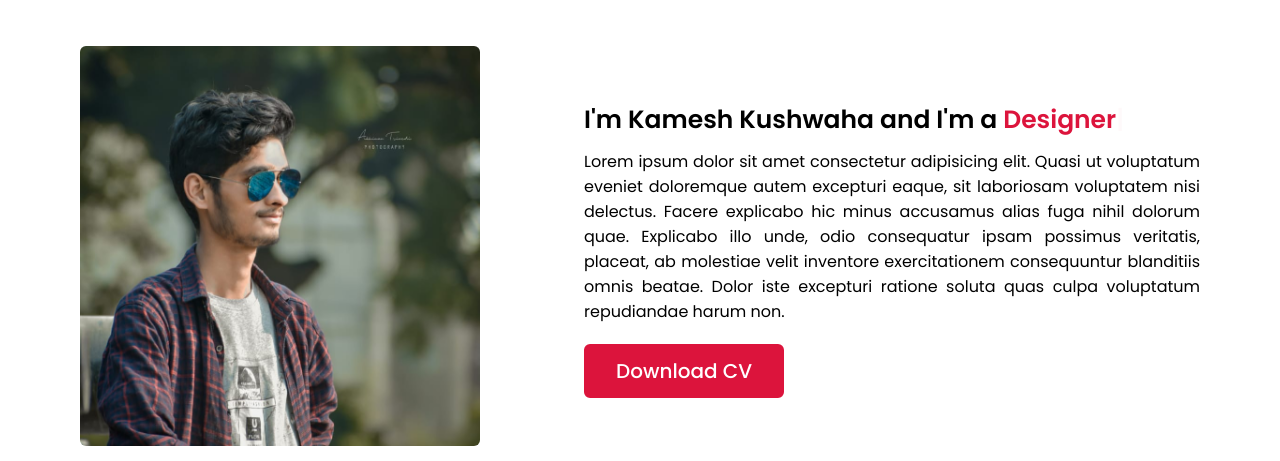
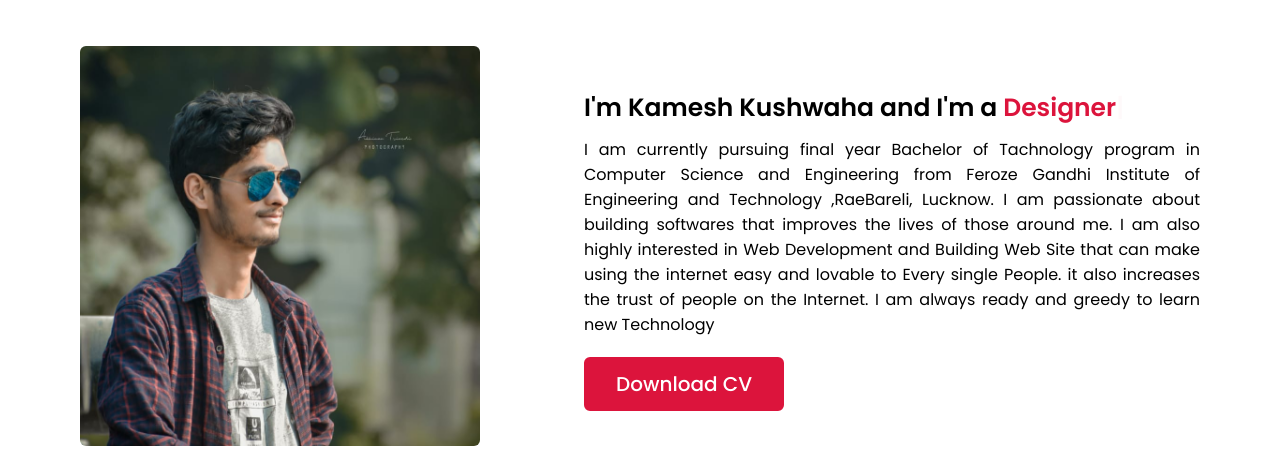
Before and after one commit to kameshkushwaha/ryzotech.io, a plain HTML site: page index.html in a window 1280 px wide. Shown: the part 980-1441 px from the top of the page. Drawn offline with nearby package versions, Linux system fonts and the light colour scheme.

Commit message:
Update The "About me"

```diff
--- a/index.html
+++ b/index.html
@@ -73,11 +73,11 @@
                     <div class="text">
                         I'm Kamesh Kushwaha and I'm a <span class="typing-2"></span></div>
                     <p>
-                        Lorem ipsum dolor sit amet consectetur adipisicing elit. Quasi ut voluptatum eveniet doloremque
-                        autem excepturi eaque, sit laboriosam voluptatem nisi delectus. Facere explicabo hic minus
-                        accusamus alias fuga nihil dolorum quae. Explicabo illo unde, odio consequatur ipsam possimus
-                        veritatis, placeat, ab molestiae velit inventore exercitationem consequuntur blanditiis omnis
-                        beatae. Dolor iste excepturi ratione soluta quas culpa voluptatum repudiandae harum non.</p>
+                        I am currently pursuing final year Bachelor of Tachnology program in Computer Science and Engineering from Feroze Gandhi Institute of Engineering and Technology ,RaeBareli, Lucknow.
+                        I am passionate about building softwares that improves the lives of those around me.  I am also highly interested in Web Development and Building Web Site that can make using the internet easy and lovable to Every single People.
+                         it also increases the trust of people on the Internet.
+                         I am always ready and greedy to learn new Technology
+                        <br>
                     <a href="https://drive.google.com/file/d/1BsdfBSRWob6H2SjRkneLfoUR3Hh2hLbH/view?usp=sharing">Download CV</a>
                 </div>
             </div>
```
